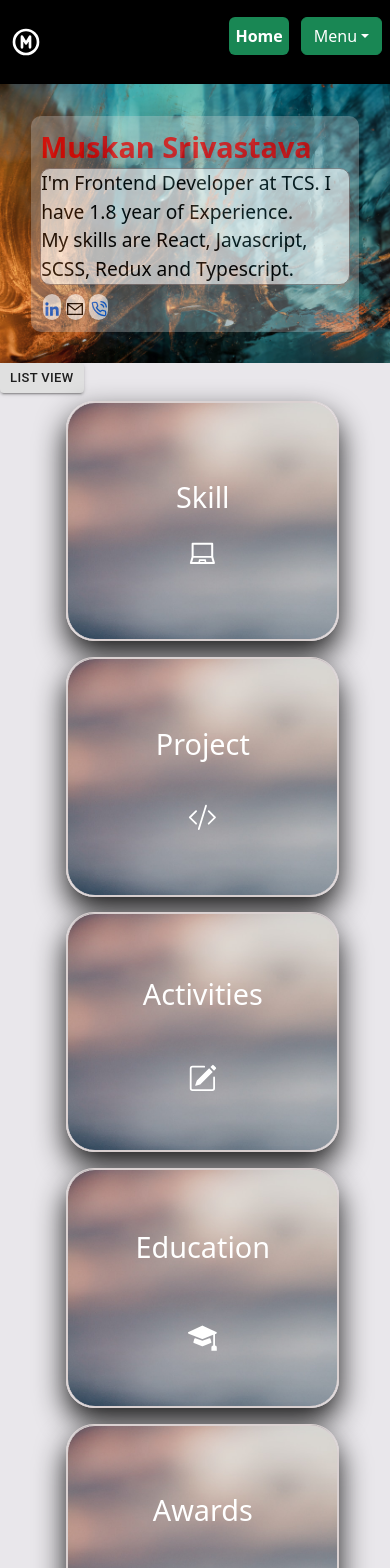
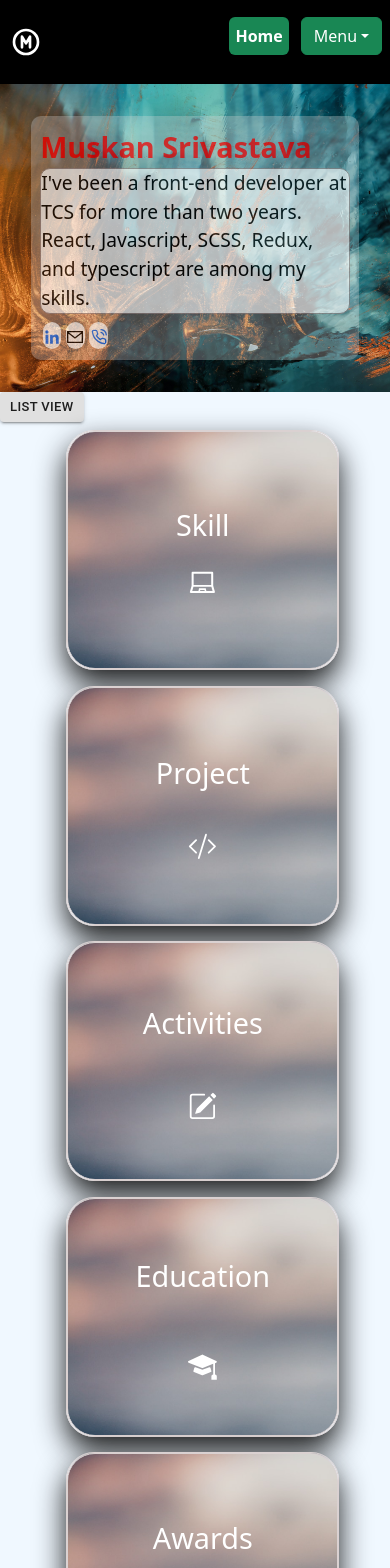
Before and after one commit to MuskanSrivastava8/Mitra, a React (Create React App) app: page /Mitra/Portfolio in a window 390 px wide. Shown: the top 1568 px of the page. Built offline with nearby package versions, Linux system fonts and the light colour scheme.

Commit message:
UI modified

```diff
--- a/src/Components/ExpenseTracker/ExpenseInput.js
+++ b/src/Components/ExpenseTracker/ExpenseInput.js
@@ -84,7 +84,7 @@ export default function ExpenseInput() {
             type="text"
             class="form-control"
             id="price"
-            placeholder="100"
+            placeholder="Ex. 100"
             name="price"
             value={price}
             onChange={(e) => setprice(e.target.value)}
--- a/src/Components/ExpenseTracker/ExpenseSum.js
+++ b/src/Components/ExpenseTracker/ExpenseSum.js
@@ -21,7 +21,7 @@ useEffect(()=>{
     <div>
       <h4>Expense</h4>
       &#8377;{spendTotal}
-      <TfiShoppingCart style={{color: "red", marginLeft: "10%" }}/>
+      <TfiShoppingCart style={{color: "white", marginLeft: "10%" }}/>
     </div>
   );
 }
--- a/src/Components/ExpenseTracker/Expensetracker.scss
+++ b/src/Components/ExpenseTracker/Expensetracker.scss
@@ -61,8 +61,9 @@
     margin: 2%;
     padding: 10%;
     border: 1px solid rgb(92, 83, 3);
-    border-radius: 14px;
+    border-radius:50%;
     cursor: pointer;
+    font-size: .8rem;
     box-shadow: 5px 5px 50px yellow;
 
 }
@@ -82,8 +83,9 @@
     margin: 2%;
     padding: 10.1%;
     border: 1px solid rgb(163, 44, 23);
-    border-radius: 14px;
+    border-radius: 50%;
     cursor: pointer;
+    font-size: .8rem;
     box-shadow: 5px 5px 50px yellow;
 
 }
@@ -98,8 +100,9 @@
     margin: 2%;
     padding: 10.1%;
     border: 1px solid rgb(33, 116, 13);
-    border-radius: 14px;
+    border-radius: 50%;
     cursor: pointer;
+    font-size: .8rem;
     box-shadow: 5px 5px 50px rgb(16, 206, 89);
 
 }
--- a/src/Components/ExpenseTracker/HistoryExpenseList.js
+++ b/src/Components/ExpenseTracker/HistoryExpenseList.js
@@ -8,7 +8,9 @@ export default function HistoryExpenseList() {
   const [showNoDataFound, setshowNoDataFound] = useState(true);
 
   const NoDataFound = () => {
-    return <div style={{color:"gray"}}> No history found</div>;
+    return <>
+      <div style={{color:"gray", fontSize:".8rem"}}> No history found, add new expense.</div>
+    </>
   };
   useEffect(() => {
     if (resItems.length > 0) {
--- a/src/Components/Intro/Intro.js
+++ b/src/Components/Intro/Intro.js
@@ -4,6 +4,8 @@ import "./Intro.scss";
 import { Navigate } from "react-router-dom";
 import footer from "../Footer/Footer";
 import Footer from "../Footer/Footer";
+import { BsBoxArrowUpRight } from "react-icons/bs";
+
 
 export default function Intro() {
   const [portfolioView, setportfolioView] = useState(false);
@@ -43,13 +45,13 @@ export default function Intro() {
           </p>
           <p>
             <button onClick={showKYS} className="btn-lg">
-              IMDb Clone
+              IMDb Clone <BsBoxArrowUpRight/>
             </button>{" "}
             <button onClick={showET} className="btn-lg">
-              Expense Tracker
+              Expense Tracker <BsBoxArrowUpRight/>
             </button>{" "}
             <button onClick={showPortfolio} className="btn-lg">
-              Portfolio
+              Portfolio <BsBoxArrowUpRight/>
             </button>
           </p>
         </div>
--- a/src/Components/Intro/Intro.scss
+++ b/src/Components/Intro/Intro.scss
@@ -20,7 +20,7 @@
     background-color: #000000;
     opacity: 0.8;
     padding: 4%;
-    border: 1px solid white;
+    border: 1px solid gray;
     border-radius: 10px;
     margin: 4%;
     color: white;
@@ -51,6 +51,8 @@
     border: 0px;
     font-size: 1.2rem;
     border-radius: 11px;
+    padding: 1%;
+    margin : 1%
 }
 
 .Intro_footer {
--- a/src/Components/Menu/Menu.scss
+++ b/src/Components/Menu/Menu.scss
@@ -53,7 +53,7 @@
 }
 .dropdownMenuItem{
     color: gray;
-    text-decoration: none;
+    //text-decoration: none;
 }
 
 .letter_M{
@@ -63,7 +63,6 @@
 
 .menu_logo {
     position: absolute;
-    top: 2%;
     left: 2%;
 }
 .dropdownMenu_item{
@@ -82,7 +81,7 @@
     }
 
     .menu_item {
-        font-size: 1.8rem;
+        font-size: 1rem;
         // padding: 2.4%;
     }
     .letter_M{
--- a/src/Components/Portfolio/Portfolio.js
+++ b/src/Components/Portfolio/Portfolio.js
@@ -15,12 +15,11 @@ export default function Portfolio() {
             <span className="name_text">Muskan Srivastava</span>
             <span className="occupation">
               <span>
-                I'm Frontend Developer at TCS. I have 1.8 year of Experience.
-              </span>
+              I've been a front-end developer at TCS for more than two years.              </span>
               <br></br>
               <span>
                 {" "}
-                My skills are React, Javascript, SCSS, Redux and Typescript.
+                React, Javascript, SCSS, Redux, and typescript are among my skills.
               </span>
             </span>
             <div className="address">
--- a/src/Components/Portfolio/Summary.js
+++ b/src/Components/Portfolio/Summary.js
@@ -42,7 +42,7 @@ export default function Summary() {
                     </div>
                     <div className="points_details">
                       <p>
-                        React, Javascript, Typescript, Redux, Sass, HTML, CSS
+                        React, Javascript, Typescript, Redux, Sass, HTML, CSS and Jest
                       </p>
                     </div>
                   </div>
@@ -71,7 +71,7 @@ export default function Summary() {
                       <h5>Personal Project</h5>
                     </div>
                     <div className="points_details">
-                      <p>Mitra</p>
+                      <p>Expense tracker, IMDb clone, Portfolio</p>
                     </div>
                   </div>
                 </div>
@@ -205,7 +205,7 @@ export default function Summary() {
                 aria-labelledby="panelsStayOpen-headingOne"
               >
                 <div class="accordion-body">
-                  React, Javascript, Typescript, Redux, Sass, HTML, CSS
+                  React, Javascript, Typescript, Redux, Sass, HTML, CSS and Jest
                 </div>
               </div>
             </div>
@@ -240,7 +240,7 @@ export default function Summary() {
                       <h5>Personal Project</h5>
                     </div>
                     <div className="points_details">
-                      <p>Mitra</p>
+                    <p>Expense tracker, IMDb clone, Portfolio</p>
                     </div>
                 </div>
               </div>
--- a/src/Components/Portfolio/portfolio.scss
+++ b/src/Components/Portfolio/portfolio.scss
@@ -22,7 +22,7 @@
 .portfolio_details {
     height: 60%;
     width: 100%;
-    background-color: #e9e7eb;
+    background-color: aliceblue;
 }
 
 .name {
@@ -218,6 +218,7 @@ td {
 
 .points_details {
     color: #000000;
+    font-size: .8rem;
 }
 
 @media only screen and (max-width: 904px) {
@@ -257,11 +258,6 @@ td {
     .name_text {
         font-size: 1.8rem;
     }
-
-    .points_details {
-        font-size: 1.8rem;
-    }
-
     .center {
         font-size: 2rem;
     }
@@ -301,7 +297,6 @@ td {
         font-size: 1.8rem;
     }
     .points_details {
-        font-size: 1.2rem;
         color: black;
         font-weight: 700;
     }
```
